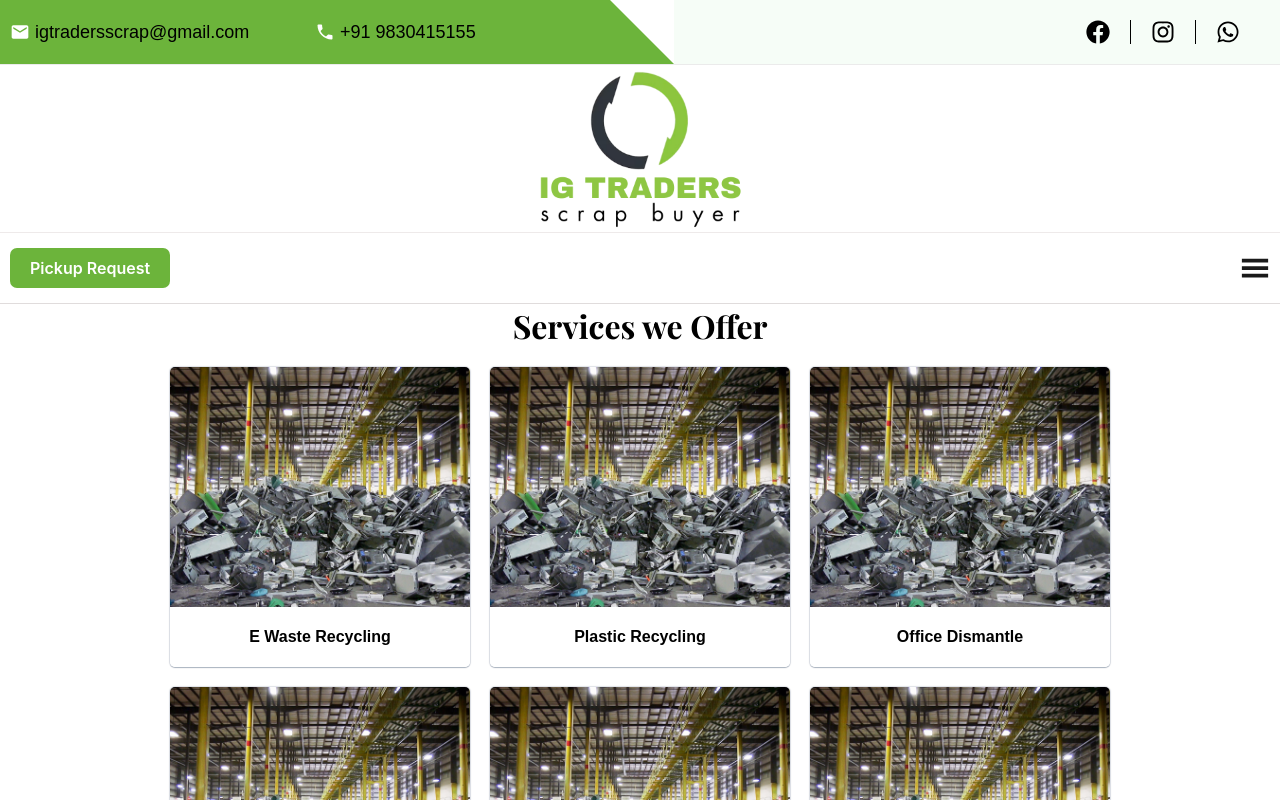
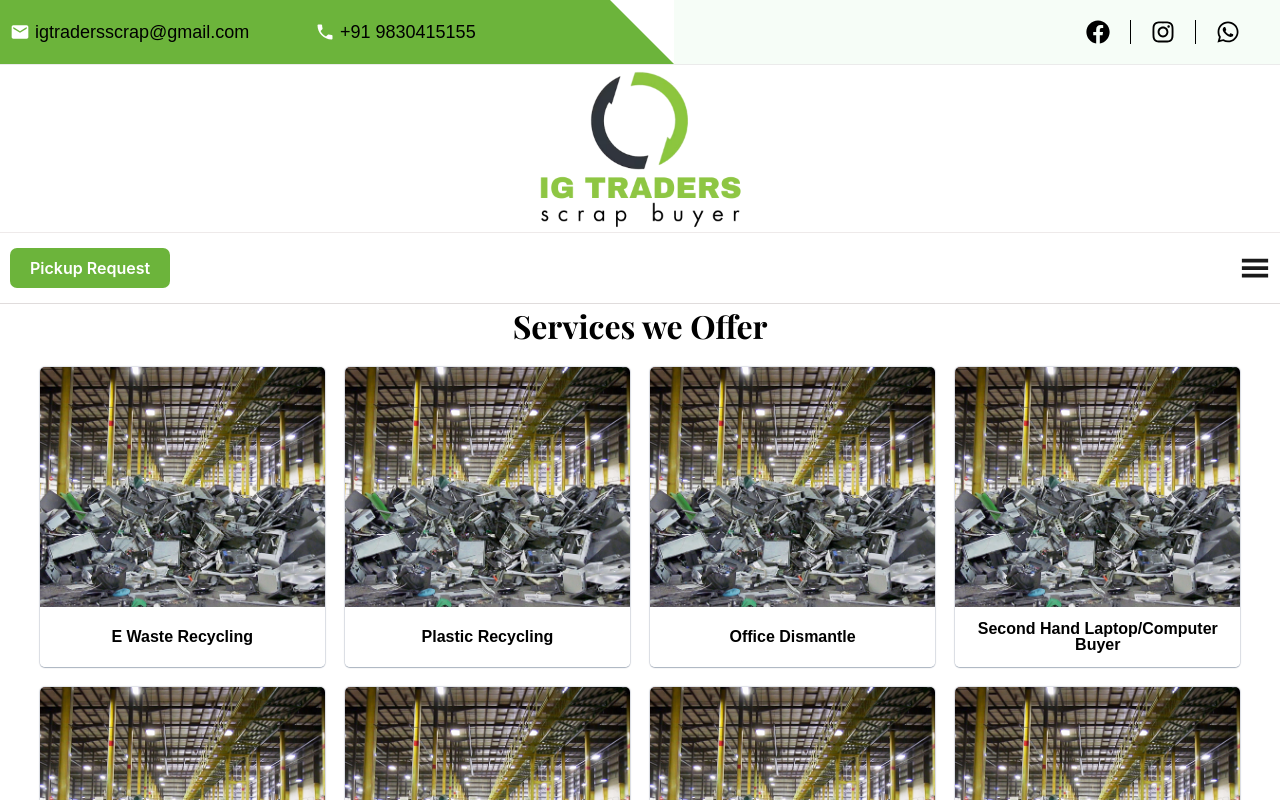
Before and after one commit to zaid81567/igtraders, a React (Vite) app: page /services in a window 1280 px wide. Shown: the top 800 px of the page. Built offline with nearby package versions, Linux system fonts and the light colour scheme; a web font is replaced by a local one.

Commit message:
Update ServicePage.css

```diff
--- a/src/pages/css/ServicePage.css
+++ b/src/pages/css/ServicePage.css
@@ -1,34 +1,36 @@
 /* service-containers */
 .all-service-list-container {
   display: flex;
-  flex-wrap: wrap;
+  flex-wrap: wrap; /* Allows cards to wrap to the next line */
   gap: 20px; /* Provides consistent spacing between cards */
   padding: 20px; /* Adds padding around the entire card container */
-  justify-content: center; /* Centers the cards when there are fewer than three */
+  justify-content: center; /* Centers the cards when there are fewer than four */
 }
 
 .service-box {
-  width: 300px; /* Maintain a consistent card width */
-  height: 300px; /* Fixed card height */
+  /* Set a flexible basis and prevent growing */
+  flex: 0 0 23%; /* Approx. 23% to leave room for gaps */
+  max-width: 300px; /* Limits the maximum size of a card on a big screen */
+  height: 300px;
   color: white;
   border-radius: 5px;
-  overflow: hidden; /* Crucial for preventing content from spilling out */
+  overflow: hidden;
   box-shadow: rgba(9, 30, 66, 0.25) 0px 1px 1px, rgba(9, 30, 66, 0.13) 0px 0px 1px 1px;
 }
 
 .service-box .service-img {
-  height: 80%; /* Allocate 80% of the container height to the image wrapper */
-  overflow: hidden; /* Hide any part of the image that spills out */
+  height: 80%;
+  overflow: hidden;
 }
 
 .service-box img {
-  width: 100%; /* Make the image fill the full width of its container */
-  height: 100%; /* Make the image fill the full height of its container */
-  object-fit: cover; /* **Scales the image to fill the container without stretching it** */
+  width: 100%;
+  height: 100%;
+  object-fit: cover;
 }
 
 .service-box .service-name {
-  height: 20%; /* Allocate 20% of the container height to the name */
+  height: 20%;
   width: 100%;
   display: flex;
   justify-content: center;
@@ -38,14 +40,19 @@
   background-color: white;
   color: black;
   font-weight: bold;
-  padding: 5px; /* Add some padding to ensure text doesn't touch the edges */
-  box-sizing: border-box; /* Include padding in height calculation */
+  padding: 5px;
+  box-sizing: border-box;
 }
 
-/* Optional: Make the cards responsive for smaller screens */
-@media (max-width: 768px) {
-  .all-service-list-container {
-    flex-direction: column; /* Stack cards vertically on smaller screens */
-    align-items: center; /* Center the stacked cards */
+/* Adjust layout for smaller screens */
+@media (max-width: 1200px) {
+  .service-box {
+    flex-basis: 45%; /* Show two cards per row on smaller screens */
   }
 }
+
+@media (max-width: 768px) {
+  .service-box {
+    flex-basis: 100%; /* Show one card per row on mobile */
+  }
+}
```
